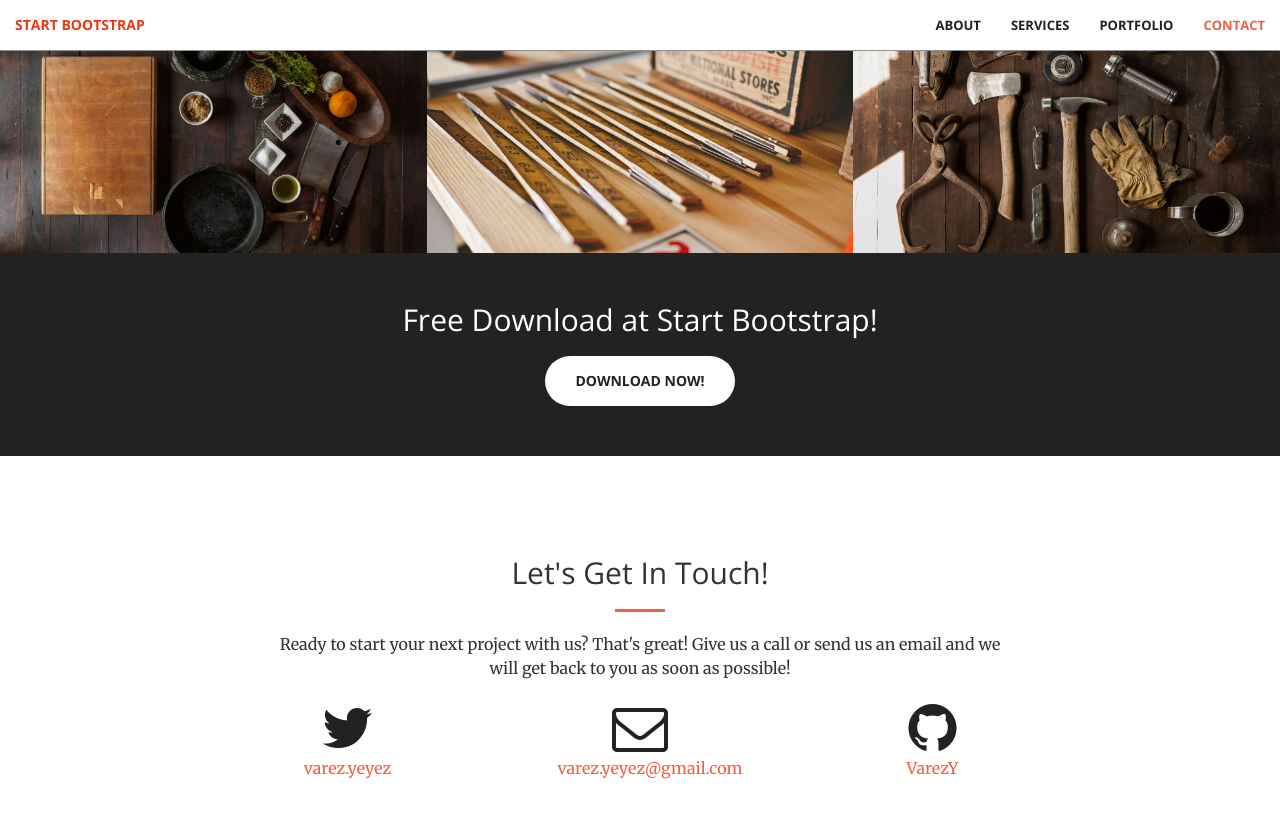
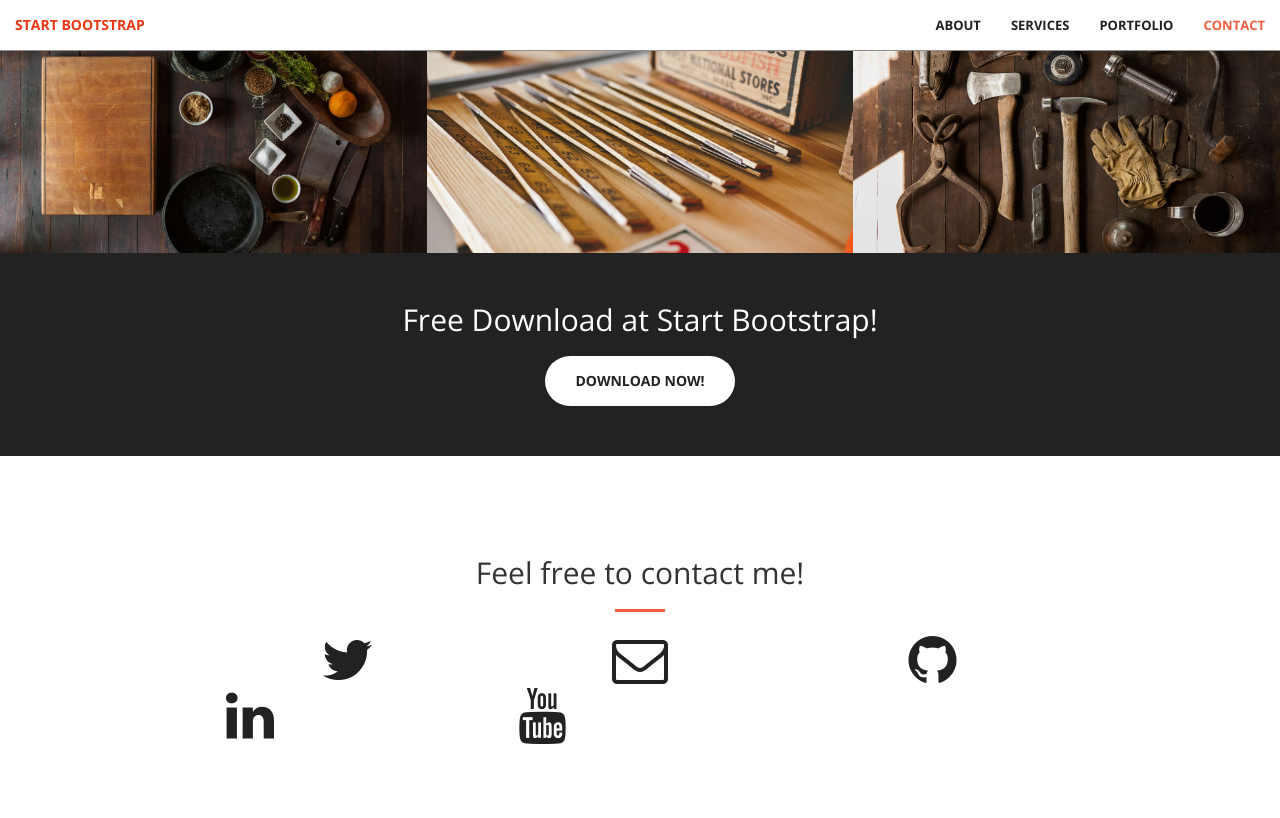
Before and after one commit to VarezY/VarezY.github.io, a Jekyll site: the page built from index.html, in a window 1280 px wide and 900 px high, scrolled down 1524 px. Shown: the top 818 px of the window. Built offline with Jekyll 4.4.1, drawn with Linux system fonts in a browser that asks for light colours.

Commit message:
Update Contact

```diff
--- a/_config.yml
+++ b/_config.yml
@@ -1,12 +1,15 @@
 # Site settings
 title: Varez Yeyez Portofolio
-email: varez.yeyez@gmail.com
 description: > # this means to ignore newlines until "baseurl:"
 baseurl: "" # the subpath of your site, e.g. /blog/
 url: "" # the base hostname & protocol for your site
 
-twitter_username: varez.yeyez
+# Contact Setting
+email: varez.yeyez@gmail.com
+twitter_username: VarezYeyez
 github_username: VarezY
+linkedn_username: varez-yeyez
+youtube_url: UCHSb3mvIvkNrR7gHDYRl7HA
 
 # Build settings
 markdown: kramdown
--- a/_includes/contact.html
+++ b/_includes/contact.html
@@ -2,26 +2,32 @@
     <div class="container">
         <div class="row">
             <div class="col-lg-8 col-lg-offset-2 text-center">
-                <h2 class="section-heading">Let's Get In Touch!</h2>
+                <h2 class="section-heading">Feel free to contact me!</h2>
                 <hr class="primary">
-                <p>Ready to start your next project with us? That's great! Give us a call or send us an email and we will get back to you as soon as possible!</p>
             </div>
         <div class="col-lg-2 col-lg-offset-2 text-center">
             <a href="https://twitter.com/{{ site.twitter_username }}">
                 <i class="fa fa-twitter fa-3x wow bounceIn" data-wow-delay=".1s"></i>
-                <p>{{ site.twitter_username }}</p>
             </a>
         </div>
         <div class="col-lg-2 col-lg-offset-1 text-center">
             <a href="mailto:{{ site.email }}">
             <i class="fa fa-envelope-o fa-3x wow bounceIn" data-wow-delay=".1s"></i>
-                <p>{{ site.email }}</p>
             </a>
         </div>
         <div class="col-lg-2 col-lg-offset-1 text-center">
             <a href="https://github.com/{{ site.github_username }}">
             <i class="fa fa-github fa-3x wow bounceIn" data-wow-delay=".1s"></i>
-                <p>{{ site.github_username }}</p>
+            </a>
+        </div>
+        <div class="col-lg-2 col-lg-offset-1 text-center">
+            <a href="https://linkedn.com/in/{{ site.linkedn_username }}">
+            <i class="fa fa-linkedin fa-3x wow bounceIn" data-wow-delay=".1s"></i>
+            </a>
+        </div>
+        <div class="col-lg-2 col-lg-offset-1 text-center">
+            <a href="https://youtube.com/channel/{{ site.youtube_url }}">
+            <i class="fa fa-youtube fa-3x wow bounceIn" data-wow-delay=".1s"></i>
             </a>
         </div>
 
```
